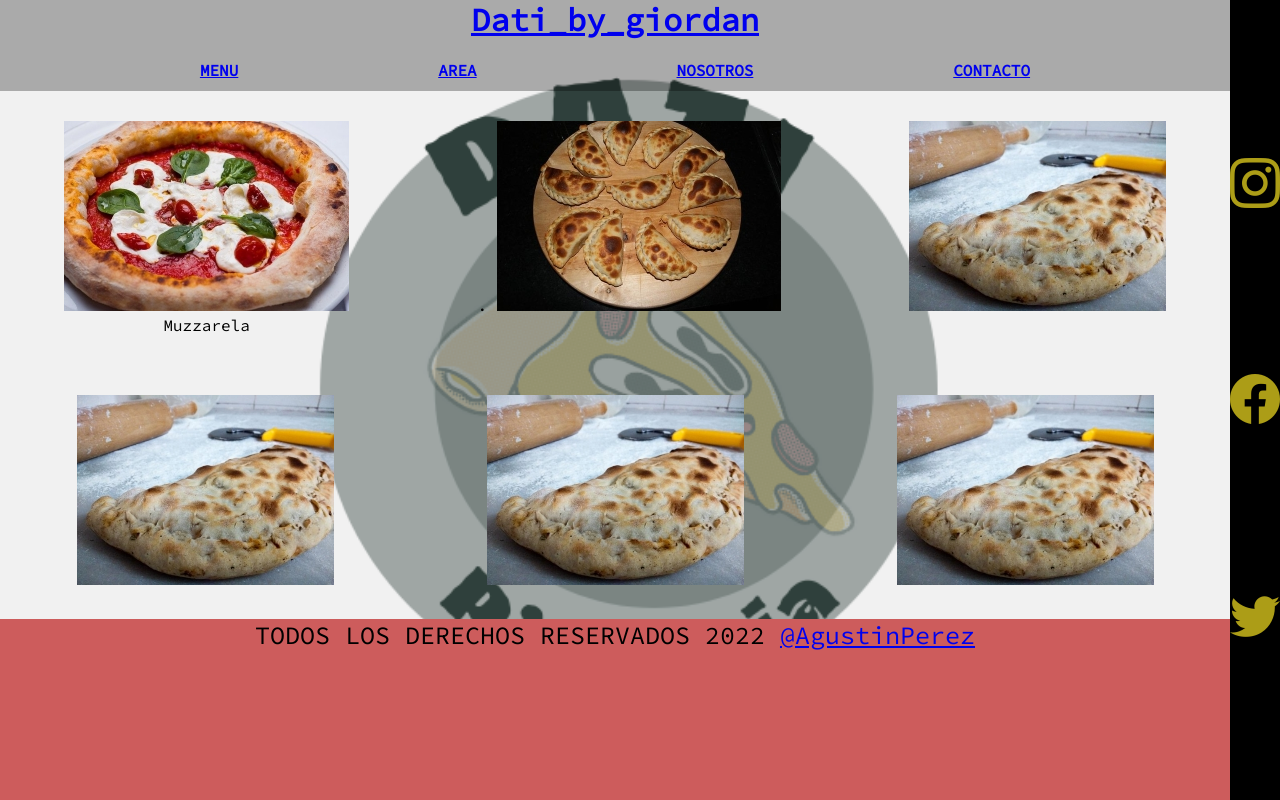
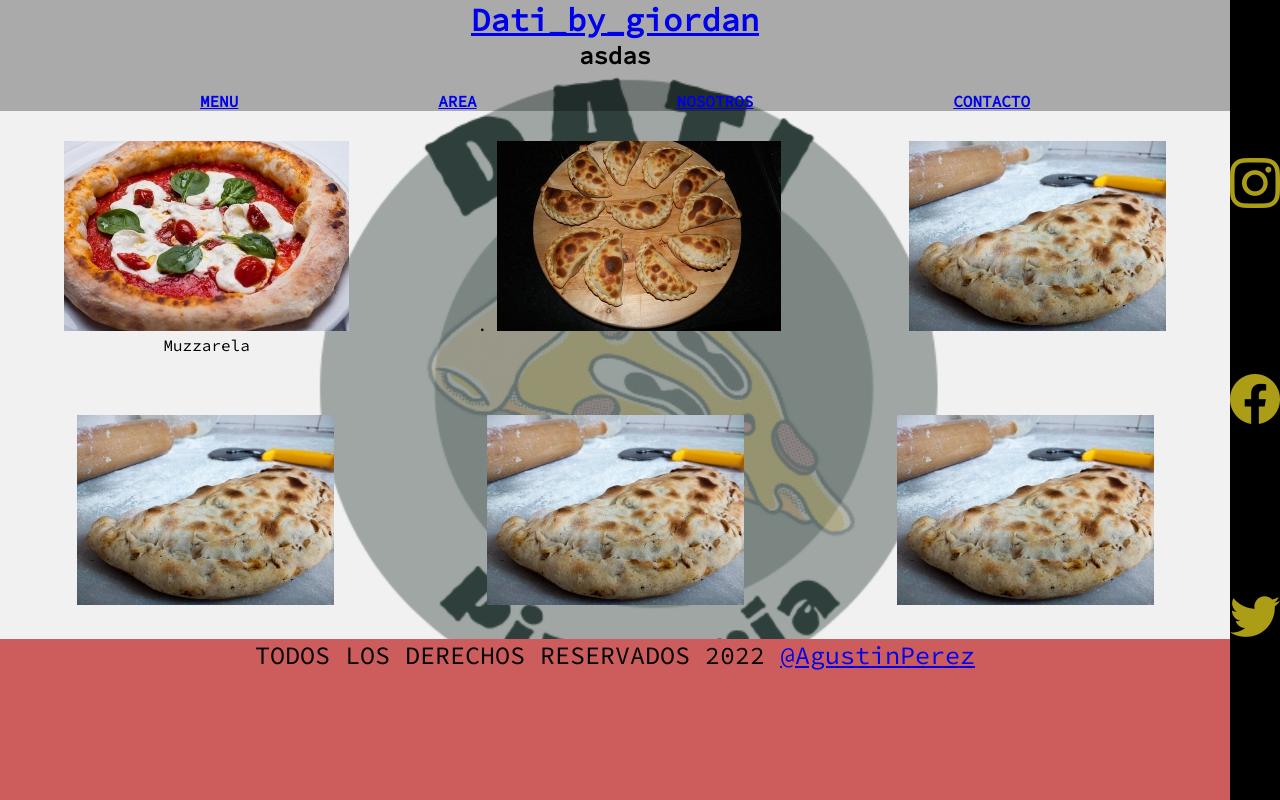
Before and after one commit to Agusmdq/pruebaGit, a plain HTML site: page home.html in a window 1280 px wide. Drawn offline with nearby package versions, Linux system fonts and the light colour scheme; a web font is replaced by a local one.

Commit message:
cambios de home

```diff
--- a/home.html
+++ b/home.html
@@ -15,6 +15,7 @@
         <header>
             <h1><a href="./index.html">Dati_by_giordan</a>
             </h1>
+            <h2>asdas</h2>
             <nav>
                 <ul class="navbar">
 
```
